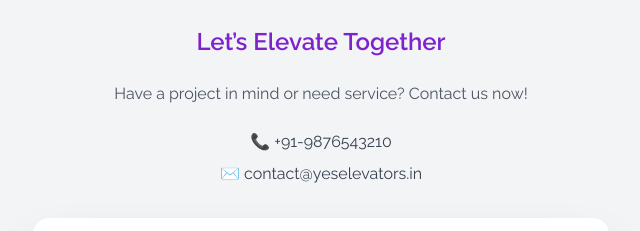
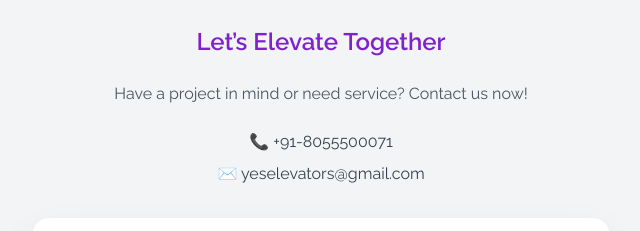
Before and after one commit to kulkarnirushikesh45/yes-elevators, a plain HTML site: page yes.html in a window 1280 px wide. Shown: the part 1660-1891 px from the top of the page, 319-959 px from the left. Drawn offline with nearby package versions, Linux system fonts and the light colour scheme.

Commit message:
Update yes.html

```diff
--- a/yes.html
+++ b/yes.html
@@ -147,8 +147,8 @@
       <h3 class="text-2xl font-semibold text-purple-700 mb-6">Let’s Elevate Together</h3>
       <p class="mb-6 text-gray-600">Have a project in mind or need service? Contact us now!</p>
       <div class="space-y-2 text-gray-700 mb-8">
-        <p>📞 +91-9876543210</p>
-        <p>✉️ contact@yeselevators.in</p>
+        <p>📞 +91-8055500071</p>
+        <p>✉️ yeselevators@gmail.com</p>
       </div>
       <form class="bg-white shadow-2xl rounded-2xl p-8 max-w-xl mx-auto space-y-6">
         <div class="form-floating">
```
